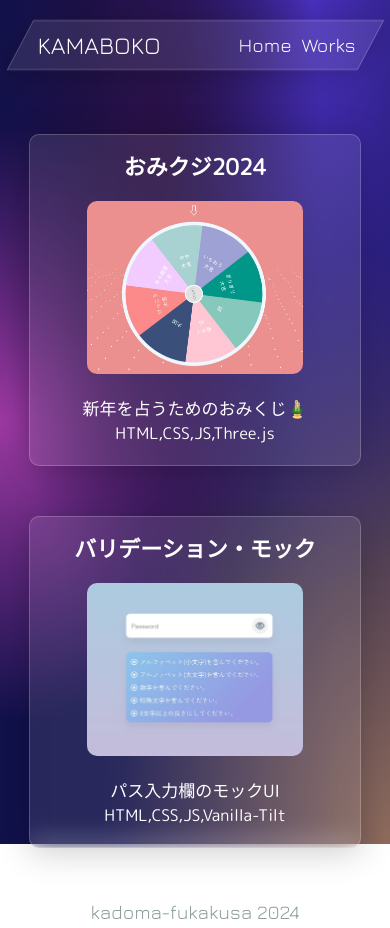
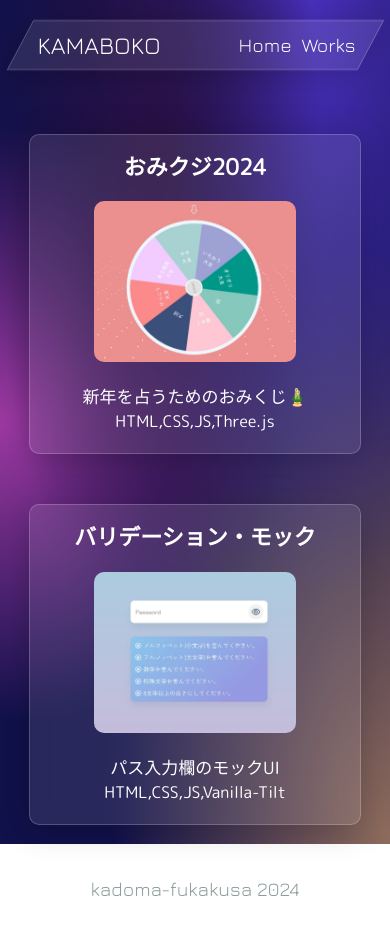
Before and after one commit to KamabokoFish/kamaboko-next-site, a Next.js app: page /works in a window 390 px wide. After the commit the page ends 905 px from the top, so only its background shows below. Built offline with nearby package versions, Linux system fonts and the light colour scheme.

Commit message:
fix(workscard): Change card padding,img-width percent for responsive

```diff
--- a/src/components/worksCard.js
+++ b/src/components/worksCard.js
@@ -14,8 +14,7 @@ const worksStyle = css`
   gap: 22px;
 
   width: 85%;
-  /* height: 300px;  */
-  padding: 20px 30px 20px 30px;
+  padding: 20px 10px;
   color: white;
 
   background: rgba(243, 240, 240, 0.1);
@@ -27,7 +26,7 @@ const worksStyle = css`
 
   img {
     border-radius: 10px;
-    width: 80%;
+    width: 65%;
   }
   p {
     font-size: 17px;
@@ -43,9 +42,9 @@ const worksStyle = css`
   }
 
   @media (min-width: 780px) {
-    img {
-      width: 50%;
-    }
+    /* img { */
+    /*   width: 50%; */
+    /* } */
     p {
       font-size: 21px;
     }
```
